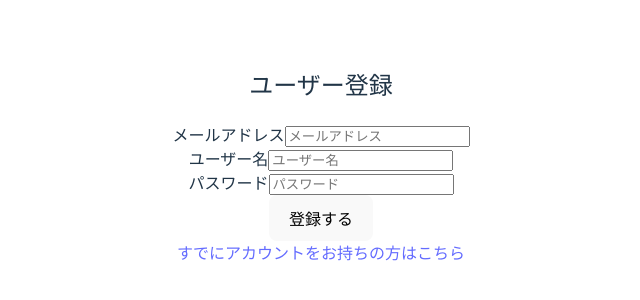
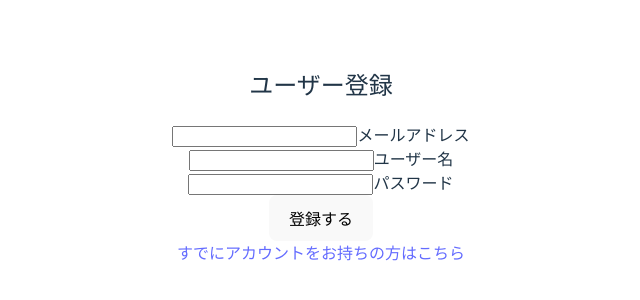
Before and after one commit to second-group-kyoto-u/front-backend, a React (Vite) app in the folder frontend/: page /register in a window 1280 px wide. Shown: the part 244-544 px from the top of the page, without its empty margins (319-959 px from the left). Built offline with nearby package versions, Linux system fonts and the light colour scheme; no server answers.

Commit message:
Register UI調整

```diff
--- a/frontend/src/pages/Register/index.tsx
+++ b/frontend/src/pages/Register/index.tsx
@@ -1,6 +1,7 @@
 import { useState } from 'react'
 import { registerUser } from '@/api/auth/register'
 import { useNavigate, Link } from 'react-router-dom'
+import styles from './Register.module.css'
 
 function RegisterPage() {
   const [email, setEmail] = useState('')
@@ -14,7 +15,6 @@ function RegisterPage() {
   const handleRegister = async (e: React.FormEvent) => {
     e.preventDefault()
 
-    // 入力検証
     if (!email || !password || !userName) {
       setError('すべての項目を入力してください')
       return
@@ -25,20 +25,11 @@ function RegisterPage() {
 
     try {
       const data = await registerUser({ email, password, userName })
-      console.log("✅ 登録成功:", data)
-
-      // トークンを保存
       localStorage.setItem('token', data.token)
-
-      // 成功メッセージを表示
       setSuccess(data.message)
-
-      // 3秒後にマイページに遷移
-      setTimeout(() => {
-        navigate('/mypage')
-      }, 3000)
+      setTimeout(() => navigate('/mypage'), 3000)
     } catch (err: any) {
-      console.error("❌ 登録失敗:", err)
+      console.error('❌ 登録失敗:', err)
       setError('ユーザー登録に失敗しました')
     } finally {
       setIsSubmitting(false)
@@ -46,81 +37,62 @@ function RegisterPage() {
   }
 
   return (
-    <div className="max-w-md mx-auto p-6 bg-white rounded shadow-md mt-10">
-      <h2 className="text-2xl font-bold mb-6 text-center">ユーザー登録</h2>
+    <div className={styles.registerContainer}>
+      <h2 className={styles.registerTitle}>ユーザー登録</h2>
 
-      {success && (
-        <div className="bg-green-100 border-l-4 border-green-500 text-green-700 p-4 mb-4" role="alert">
-          <p>{success}</p>
-        </div>
-      )}
-
-      {error && (
-        <div className="bg-red-100 border-l-4 border-red-500 text-red-700 p-4 mb-4" role="alert">
-          <p>{error}</p>
-        </div>
-      )}
+      {success && <div className={styles.successMessage}>{success}</div>}
+      {error && <div className={styles.errorMessage}>{error}</div>}
 
       <form onSubmit={handleRegister}>
-        <div className="mb-4">
-          <label className="block text-gray-700 text-sm font-bold mb-2" htmlFor="email">
-            メールアドレス
-          </label>
+        <div className={styles.formGroup}>
           <input
+            type="email"
             id="email"
-            type="email"
-            className="shadow appearance-none border rounded w-full py-2 px-3 text-gray-700 leading-tight focus:outline-none focus:shadow-outline"
-            placeholder="メールアドレス"
+            placeholder=" "
             value={email}
-            onChange={(e: React.ChangeEvent<HTMLInputElement>) => setEmail(e.target.value)}
+            onChange={(e) => setEmail(e.target.value)}
+            className={styles.input}
             required
           />
+          <label htmlFor="email" className={styles.label}>メールアドレス</label>
         </div>
 
-        <div className="mb-4">
-          <label className="block text-gray-700 text-sm font-bold mb-2" htmlFor="userName">
-            ユーザー名
-          </label>
+        <div className={styles.formGroup}>
           <input
+            type="text"
             id="userName"
-            type="text"
-            className="shadow appearance-none border rounded w-full py-2 px-3 text-gray-700 leading-tight focus:outline-none focus:shadow-outline"
-            placeholder="ユーザー名"
+            placeholder=" "
             value={userName}
-            onChange={(e: React.ChangeEvent<HTMLInputElement>) => setUserName(e.target.value)}
+            onChange={(e) => setUserName(e.target.value)}
+            className={styles.input}
             required
           />
+          <label htmlFor="userName" className={styles.label}>ユーザー名</label>
         </div>
 
-        <div className="mb-6">
-          <label className="block text-gray-700 text-sm font-bold mb-2" htmlFor="password">
-            パスワード
-          </label>
+        <div className={styles.formGroup}>
           <input
+            type="password"
             id="password"
-            type="password"
-            className="shadow appearance-none border rounded w-full py-2 px-3 text-gray-700 leading-tight focus:outline-none focus:shadow-outline"
-            placeholder="パスワード"
+            placeholder=" "
             value={password}
-            onChange={(e: React.ChangeEvent<HTMLInputElement>) => setPassword(e.target.value)}
+            onChange={(e) => setPassword(e.target.value)}
+            className={styles.input}
             required
           />
+          <label htmlFor="password" className={styles.label}>パスワード</label>
         </div>
 
-        <div className="flex items-center justify-between">
         <button
-            className="bg-blue-500 hover:bg-blue-700 text-white font-bold py-2 px-4 rounded focus:outline-none focus:shadow-outline w-full"
           type="submit"
+          className={styles.registerButton}
           disabled={isSubmitting}
         >
           {isSubmitting ? '処理中...' : '登録する'}
         </button>
-        </div>
 
-        <div className="mt-4 text-center">
-          <Link to="/login" className="text-blue-500 hover:text-blue-700">
-            すでにアカウントをお持ちの方はこちら
-          </Link>
+        <div className={styles.loginLink}>
+          <Link to="/login">すでにアカウントをお持ちの方はこちら</Link>
         </div>
       </form>
     </div>
```
Also changed, not shown: frontend/src/pages/Register/Register.module.css (added). Lines whose indentation alone changed are shown as unchanged.
